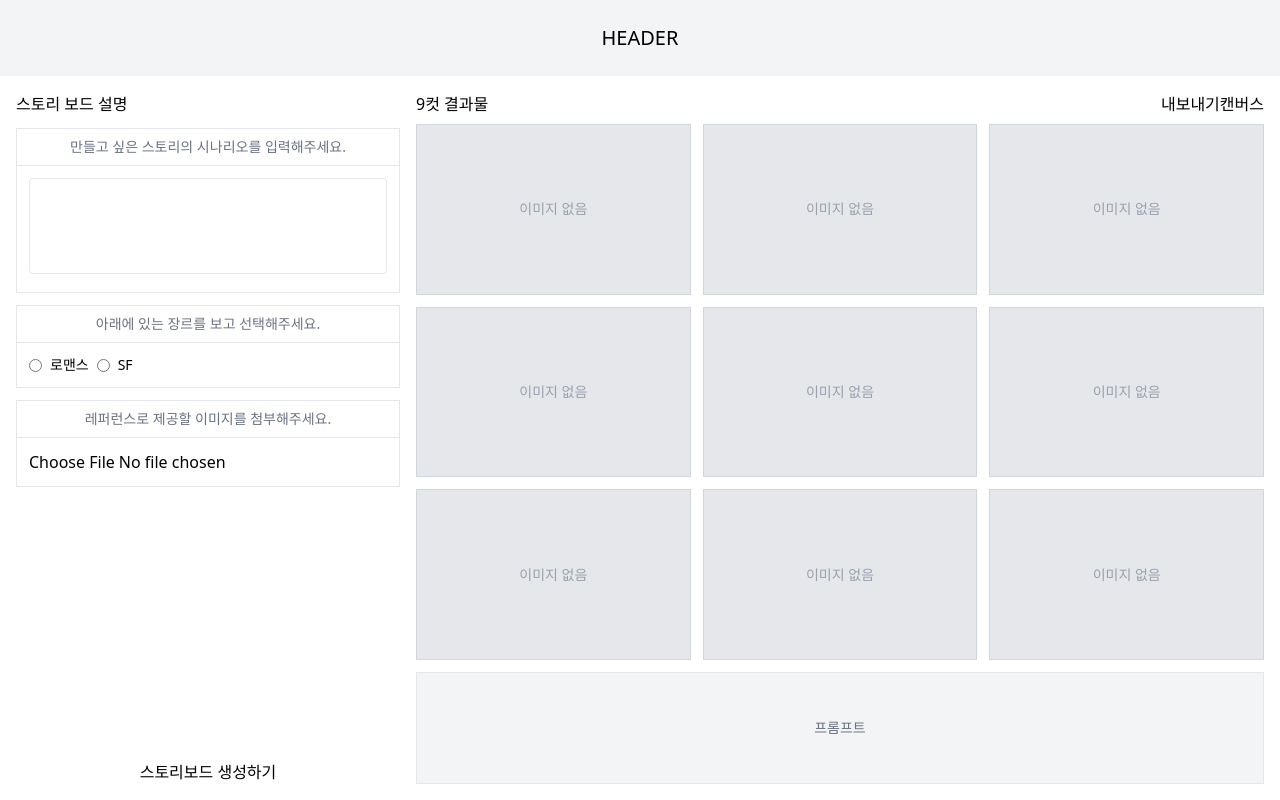
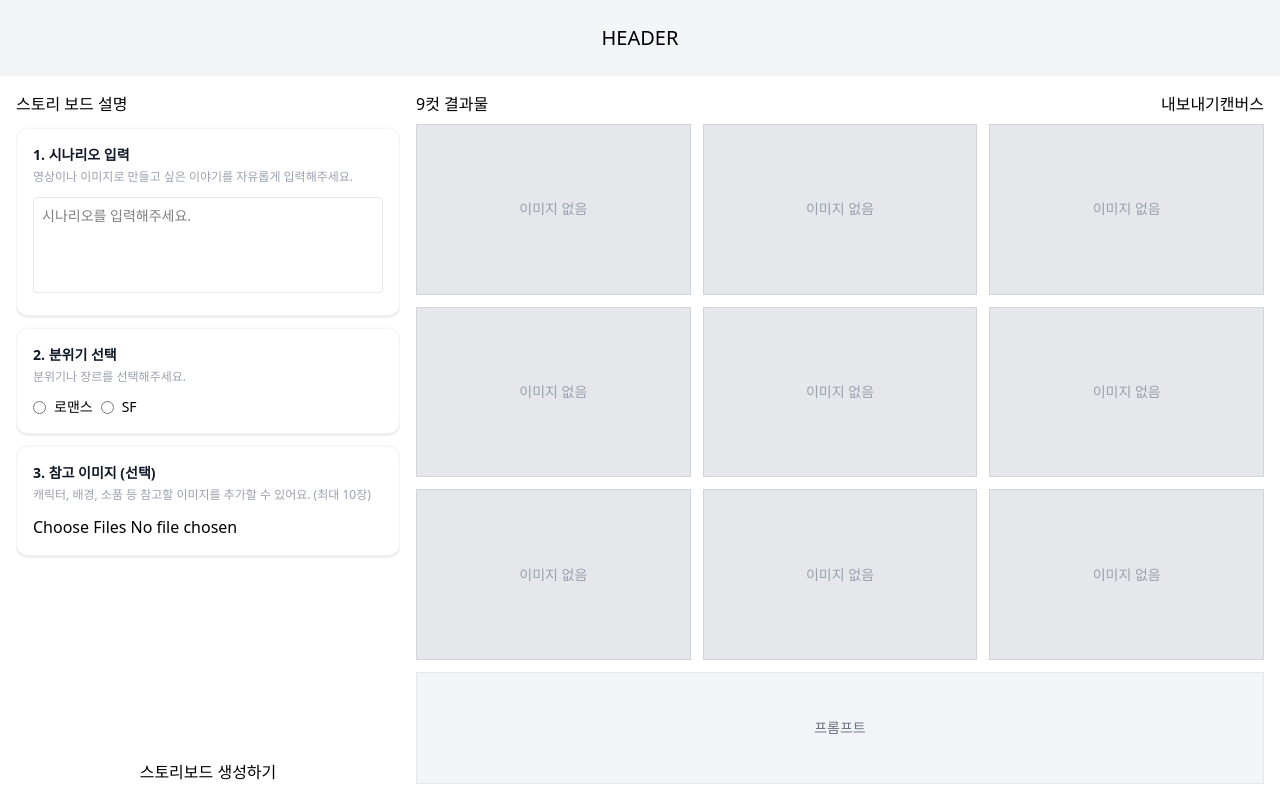
Before and after one commit to kxb2/frontend, a Next.js app: page /storyboard in a window 1280 px wide. Built offline with nearby package versions, Linux system fonts and the light colour scheme.

Commit message:
feat: useRef, useState 추가 / style: 스토리보드 필드 데이터 일부 텍스트 수정 #13

```diff
--- a/app/components/FormField.tsx
+++ b/app/components/FormField.tsx
@@ -1,3 +1,6 @@
+'use client';
+
+import { useRef, useState } from 'react';
 import { StoryBoardField } from '@/types/input';
 
 interface Props {
@@ -5,11 +8,18 @@ interface Props {
 }
 
 export default function StoryboardFormField({ field }: Props) {
+  // textarea 글자수 세기 위한 state
+  const [text, setText] = useState('');
+
+  // 화면에 보이지 않지만 DOM 요소를 직접 조작하기 위함
+  const fileInputRef = useRef<HTMLInputElement>(null);
+
   return (
-    <div className="border border-gray-200">
-      <div className="border-b border-gray-200 px-3 py-2 text-sm text-gray-500 text-center">{field.description ?? '기능 설명'}</div>
+    <div className="rounded-xl border border-gray-100 bg-white p-4 shadow-sm">
+      <div className="text-sm font-semibold text-gray-900">{field.label}</div>
+      <div className="mt-1 text-xs text-gray-400">{field.description}</div>
 
-      <div className="p-3">
+      <div className="mt-3">
         {/* 타입이 시나리오인 경우 */}
         {field.type === 'textarea' && <textarea className="w-full h-24 text-sm p-2 border border-gray-200 rounded resize-none" placeholder={field.placeholder} />}
 
--- a/app/data/storyboardFields.ts
+++ b/app/data/storyboardFields.ts
@@ -5,14 +5,16 @@ export const storyboardFields: StoryBoardField[] = [
   {
     id: 'scenario',
     type: 'textarea',
-    label: '시나리오 입력창',
-    description: '만들고 싶은 스토리의 시나리오를 입력해주세요.',
+    label: '1. 시나리오 입력',
+    description: '영상이나 이미지로 만들고 싶은 이야기를 자유롭게 입력해주세요.',
+    placeholder: '시나리오를 입력해주세요.',
+    maxLength: 500,
   },
   {
     id: 'genre',
     type: 'select',
-    label: '장르 선택/키워드 선택',
-    description: '아래에 있는 장르를 보고 선택해주세요.',
+    label: '2. 분위기 선택',
+    description: '분위기나 장르를 선택해주세요.',
     options: [
       { label: '로맨스', value: 'romance' },
       { label: 'SF', value: 'sf' },
@@ -21,8 +23,9 @@ export const storyboardFields: StoryBoardField[] = [
   {
     id: 'reference',
     type: 'fileUpload',
-    label: '레퍼런스 첨부',
-    description: '레퍼런스로 제공할 이미지를 첨부해주세요.',
+    label: '3. 참고 이미지 (선택)',
+    description: '캐릭터, 배경, 소품 등 참고할 이미지를 추가할 수 있어요. (최대 10장)',
     accept: 'image/*',
+    maxFiles: 10,
   },
 ];
```
